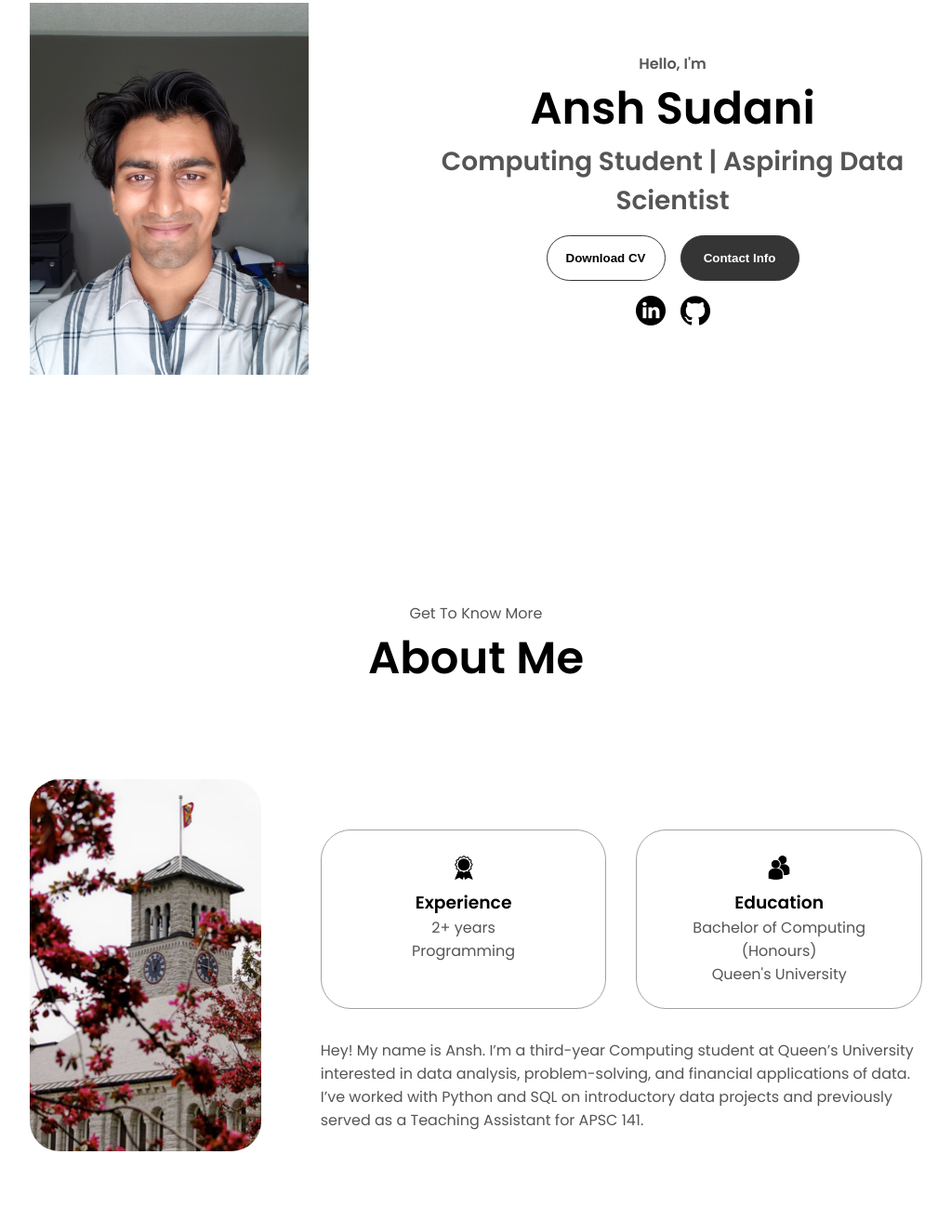
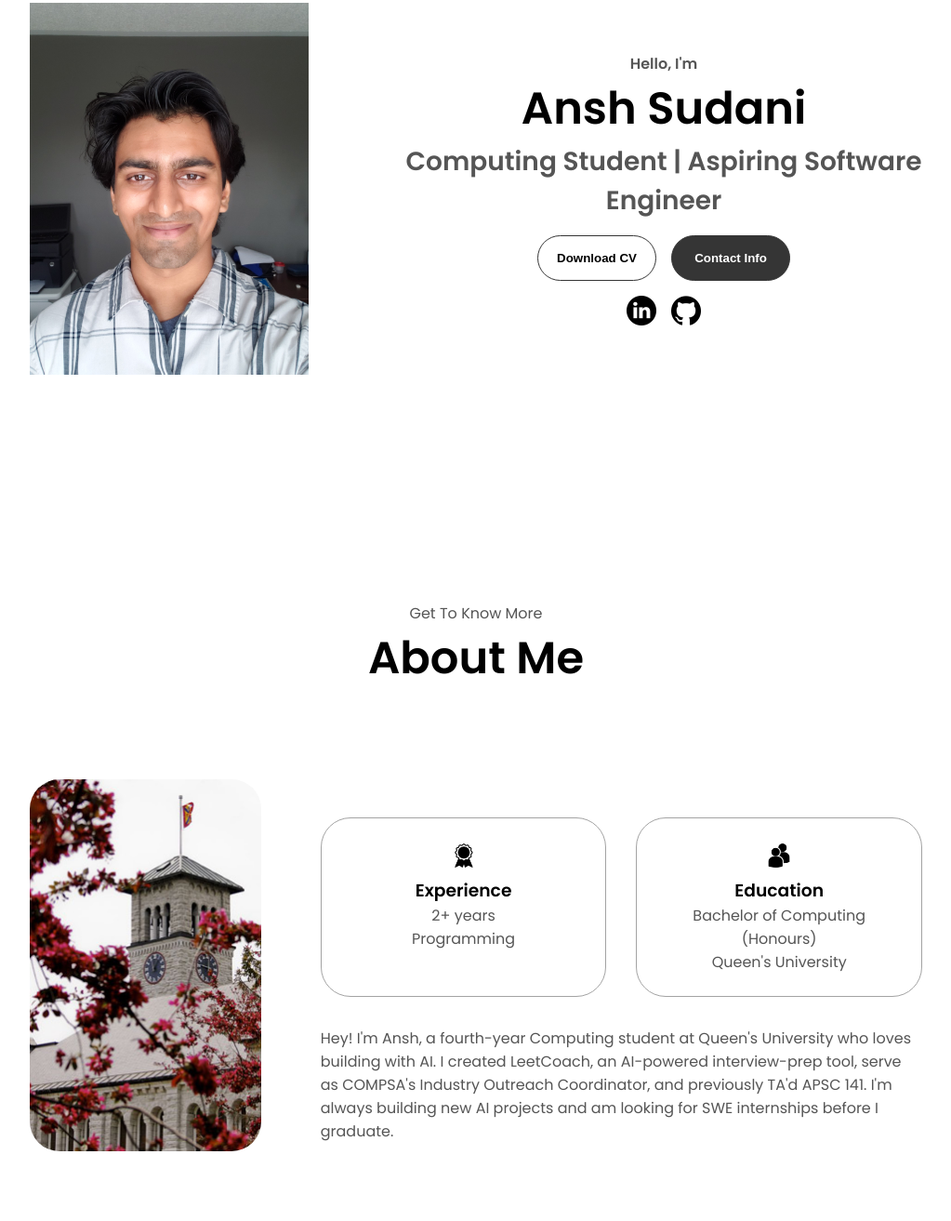
Before and after one commit to Ansh-Sudani/Porfolio-Website-Ansh05, a plain HTML site: page index.html in a window 1280 px wide. Shown: the part 281-1594 px from the top of the page at 93% size, without its empty margins (128-1151 px from the left). Drawn offline with Linux system fonts and the light colour scheme.

Commit message:
Update index.html

```diff
--- a/index.html
+++ b/index.html
@@ -4,7 +4,7 @@
     <meta charset="UTF-8" />
     <meta http-equiv="X-UA-Compatible" content="IE=edge" />
     <meta name="viewport" content="width=device-width, initial-scale=1.0" />
-    <title>My Portfolio</title>
+    <title>Ansh Sudani</title>
     <link rel="stylesheet" href="style.css" />
     <link rel="stylesheet" href="mediaqueries.css" />
   </head>
@@ -43,7 +43,7 @@
       <div class="section__text">
         <p class="section__text__p1">Hello, I'm</p>
         <h1 class="title">Ansh Sudani</h1>
-        <p class="section__text__p2">Computing Student | Aspiring Data Scientist</p>
+        <p class="section__text__p2">Computing Student | Aspiring Software Engineer </p>
         <div class="btn-container">
           <button
             class="btn btn-color-2"
@@ -105,10 +105,11 @@
           </div>
           <div class="text-container">
             <p>
-              Hey! My name is Ansh. I’m a third-year Computing student at Queen’s
-              University interested in data analysis, problem-solving, and financial
-              applications of data. I’ve worked with Python and SQL on introductory
-              data projects and previously served as a Teaching Assistant for APSC 141.
+              Hey! I'm Ansh, a fourth-year Computing student at Queen's
+              University who loves building with AI. I created LeetCoach, an
+              AI-powered interview-prep tool, serve as COMPSA's Industry Outreach
+              Coordinator, and previously TA'd APSC 141. I'm always building new
+              AI projects and am looking for SWE internships before I graduate.
 
 
 
@@ -354,7 +355,7 @@
             alt="Email icon"
             class="icon contact-icon email-icon"
           />
-          <p><a href="mailto:anshsudani05@gmail.com">anshsudani2005@gmail.com</a></p>
+          <p><a href="mailto:anshsudani05@gmail.com">anshsudani05@gmail.com</a></p>
         </div>
         <div class="contact-info-container">
           <img
```
